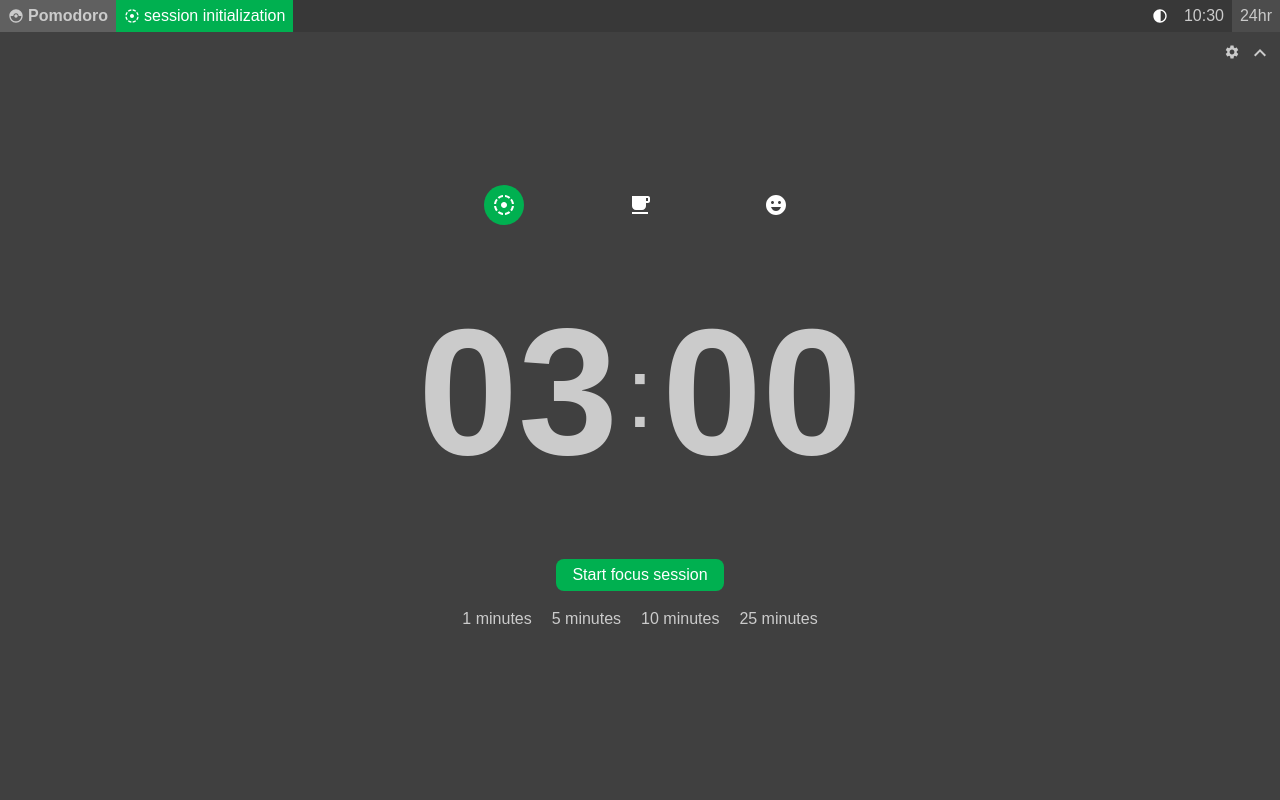
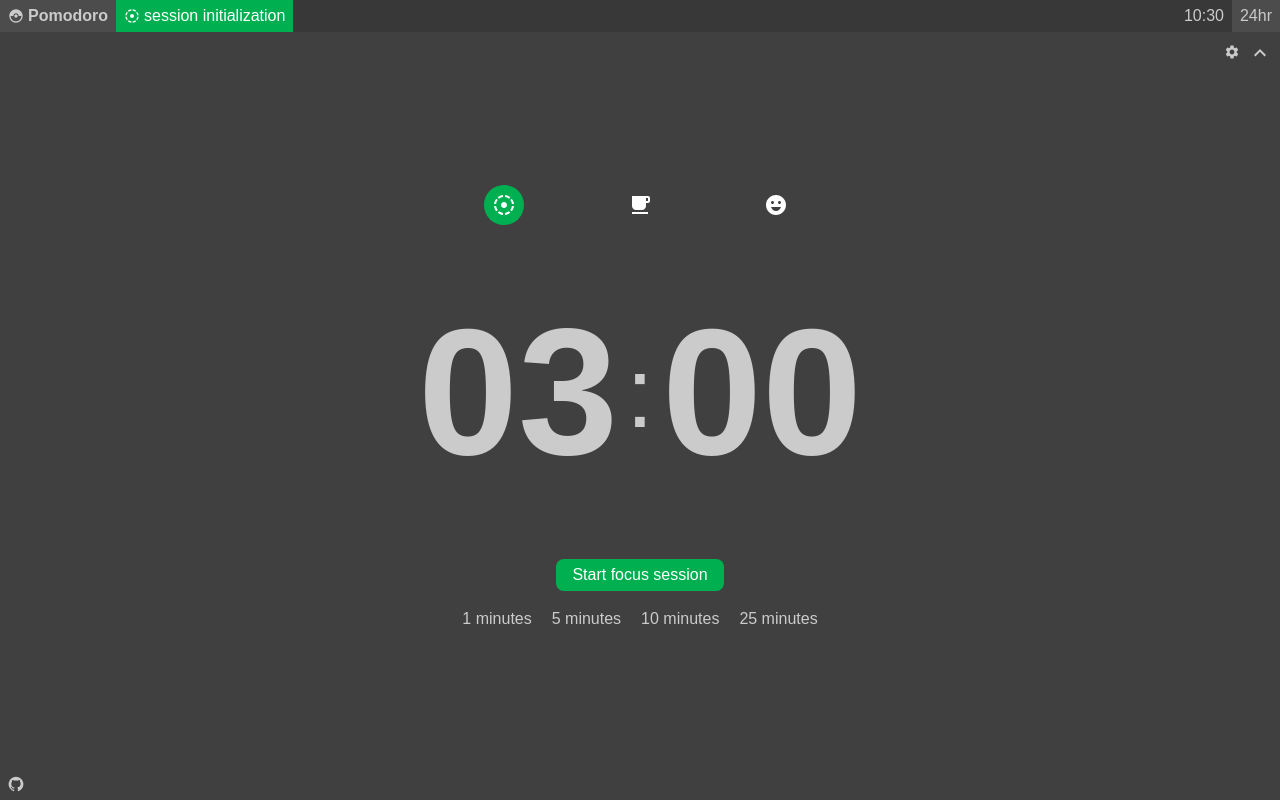
Before and after one commit to shinsouhitoshi1203/pomodoro, a React (Vite) app: page / in a window 1280 px wide. Built offline with nearby package versions, Linux system fonts and the light colour scheme.

Commit message:
Added on/off top bar + handle clicking site's logo

```diff
--- a/src/App.jsx
+++ b/src/App.jsx
@@ -1,15 +1,28 @@
-import { AnimatePresence, LayoutGroup, motion } from "motion/react";
+import {
+	AnimatePresence,
+	LayoutGroup,
+	motion,
+	MotionConfig
+} from "motion/react";
 import Navigation from "./layout/Navigation";
 import StageSwitcher from "./layout/StageSwitcher";
 import RightTopOptions from "./layout/RightTopOptions";
+import LeftBottomOptions from "./layout/LeftBottomOptions";
 
 function App() {
 	return (
-		<>
-			<div className="min-h-[400px] h-screen flex flex-col [&>*]:shrink-0">
-				<LayoutGroup>
+		<div className="App bg-back ">
+			<LayoutGroup>
+				<motion.div
+					layout
+					className="min-h-[400px] h-screen flex flex-col [&>*]:shrink-0"
+				>
 					<Navigation />
-					<motion.div layout className="grow-1 bg-back ">
+					<motion.div
+						layout
+						className="grow-1"
+						transition={{ duration: 0.25, ease: "linear" }}
+					>
 						<motion.div
 							layout
 							className="container h-full max-h-[1000px] mx-auto flex items-center justify-center overflow-hidden relative"
@@ -18,11 +31,12 @@ function App() {
 							<AnimatePresence>
 								<StageSwitcher />
 							</AnimatePresence>
+							<LeftBottomOptions />
 						</motion.div>
 					</motion.div>
-				</LayoutGroup>
-			</div>
-		</>
+				</motion.div>
+			</LayoutGroup>
+		</div>
 	);
 }
 
--- a/src/components/FocusControls/Options.jsx
+++ b/src/components/FocusControls/Options.jsx
@@ -19,7 +19,7 @@ function Options() {
 			<ContainedButton
 				color="dark"
 				tooltip="More"
-				cls="p-2 relative z-211"
+				cls="p-2 relative z-91"
 				onClick={toggle}
 			>
 				<MoreVertIcon />
--- a/src/components/FocusControls/ViewOptions.jsx
+++ b/src/components/FocusControls/ViewOptions.jsx
@@ -28,7 +28,7 @@ function ViewOption({ toggle }) {
 					}}
 				></motion.div>
 				<motion.div
-					className="absolute bottom-0 border-4 border-secondary bg-secondary rounded-xl w-full z-211"
+					className="absolute bottom-0 border-4 border-secondary bg-secondary rounded-xl w-full z-91"
 					initial={{ translateY: 100 }}
 					animate={{ translateY: 0 }}
 					exit={{ opacity: 0 }}
--- /dev/null
+++ b/src/layout/LeftBottomOptions/index.jsx
@@ -0,0 +1,21 @@
+import GitHubIcon from "@mui/icons-material/GitHub";
+import PlainButton from "../../components/buttons/PlainButton";
+const goToGitHub = () => {
+	window.location.href = "https://github.com/shinsouhitoshi1203/pomodoro";
+};
+function LeftBottomOptions() {
+	return (
+		<>
+			<div className="absolute bottom-2 left-2 flex gap-2 items-center">
+				<PlainButton
+					color="white"
+					title="repository"
+					onClick={goToGitHub}
+				>
+					<GitHubIcon />
+				</PlainButton>
+			</div>
+		</>
+	);
+}
+export default LeftBottomOptions;
--- a/src/layout/Navigation/FocusStatus/index.jsx
+++ b/src/layout/Navigation/FocusStatus/index.jsx
@@ -22,6 +22,7 @@ function FocusStatus() {
 			isDoubled = true;
 		};
 	}, []);
+
 	return (
 		<>
 			<RecShape color="green">
--- /dev/null
+++ b/src/layout/Navigation/SiteLogo/Dialog.jsx
@@ -0,0 +1,94 @@
+import { AnimatePresence, motion } from "motion/react";
+import { useCallback, useImperativeHandle, useState } from "react";
+import store from "../../../store/store";
+import ContainedButton from "../../../components/buttons/ContainedButton";
+
+const layerAnim = {
+	appear: {
+		opacity: 1
+	},
+	pop: {
+		opacity: 0
+	}
+};
+
+const dialogAnim = {
+	appear: {
+		y: 0
+	},
+	pop: {
+		y: -50
+	}
+};
+
+function Dialog({ ref }) {
+	const [showDialog, setShowDialog] = useState(false);
+
+	const handleShowDialog = useCallback((value) => {
+		if (value === false) {
+			setShowDialog(value);
+		}
+		if (store.stage.current != "init") {
+			{
+				setShowDialog((x) => !x);
+			}
+		}
+	}, []);
+	const handleCancel = useCallback(() => {
+		store.session.reset();
+		handleShowDialog(false);
+	}, []);
+
+	useImperativeHandle(ref, () => ({
+		reqToCancel: handleShowDialog
+	}));
+	return (
+		<>
+			<AnimatePresence mode="wait">
+				{showDialog && (
+					<>
+						<motion.div
+							className="fixed inset-0 backdrop-blur-sm bg-black/40 z-109"
+							onClick={handleShowDialog}
+							initial={layerAnim.pop}
+							animate={layerAnim.appear}
+							exit={layerAnim.pop}
+						></motion.div>
+						<motion.div
+							layout
+							className="absolute inset-0 flex justify-center mt-5 items-start"
+							exit={layerAnim.pop}
+						>
+							<motion.div
+								layout
+								className="w-[1/2] relative  z-213 rounded-md bg-secondary text-white"
+								initial={dialogAnim.pop}
+								animate={dialogAnim.appear}
+								exit={dialogAnim.pop}
+							>
+								<div className="px-4 pt-4 pb-2">
+									<p>Are you sure to stop the section?</p>
+								</div>
+								<div className="px-4 pt-2 pb-4 flex gap-2 justify-end">
+									<ContainedButton
+										color="red"
+										onClick={handleCancel}
+									>
+										Yes
+									</ContainedButton>
+									<ContainedButton
+										color="green"
+										onClick={handleShowDialog}
+									>
+										No
+									</ContainedButton>
+								</div>
+							</motion.div>
+						</motion.div>
+					</>
+				)}
+			</AnimatePresence>
+		</>
+	);
+}
+export default Dialog;
--- /dev/null
+++ b/src/layout/Navigation/SiteLogo/index.jsx
@@ -0,0 +1,28 @@
+import CatchingPokemonIcon from "@mui/icons-material/CatchingPokemon";
+import RecButton from "../../../components/buttons/RecButton";
+import { useCallback, useRef } from "react";
+import Dialog from "./Dialog";
+
+function SiteLogo() {
+	const dialogRef = useRef(null);
+	const handleReqToCancel = useCallback(() => {
+		if (dialogRef.current) {
+			const ctrl = dialogRef.current;
+			ctrl.reqToCancel();
+		}
+	}, []);
+	return (
+		<>
+			<Dialog ref={dialogRef} />
+			<RecButton
+				color="white"
+				cls="nav__sitename"
+				onClick={handleReqToCancel}
+			>
+				<CatchingPokemonIcon fontSize="16" />
+				<span className="font-bold">Pomodoro</span>
+			</RecButton>
+		</>
+	);
+}
+export default SiteLogo;
--- a/src/layout/Navigation/index.jsx
+++ b/src/layout/Navigation/index.jsx
@@ -1,30 +1,70 @@
-import { motion } from "motion/react";
+import { AnimatePresence, motion } from "motion/react";
 
 import RecButton from "../../components/buttons/RecButton";
-import CatchingPokemonIcon from "@mui/icons-material/CatchingPokemon";
 
 import Time from "./Time";
 import ContrastIcon from "@mui/icons-material/Contrast";
 import FocusStatus from "./FocusStatus";
+import { useEffect, useState } from "react";
+import useStore from "../../store/useStore";
+import SiteLogo from "./SiteLogo";
+
+const anim = {
+	appear: {
+		y: 0,
+		height: "auto"
+	},
+	pop: {
+		y: -50,
+		height: 0
+	}
+};
+
 function Navigation() {
+	const [isAllowed, setIsAllowed] = useState(false);
+
+	useEffect(() => {
+		let isDoubled = false;
+		let unsub = useStore.subscribe(
+			(state) => state.app.topBar,
+			(topBar) => {
+				if (isDoubled) return;
+				setIsAllowed(topBar);
+			},
+			{
+				fireImmediately: true
+			}
+		);
+		return () => {
+			isDoubled = true;
+			unsub();
+		};
+	}, []);
+
 	return (
-		<>
-			<motion.nav layout className="navigation z-100 bg-secondary">
+		<AnimatePresence mode="wait">
+			{isAllowed && (
+				<motion.nav
+					layout
+					className="navigation z-100 bg-secondary"
+					initial={anim.pop}
+					animate={anim.appear}
+					exit={anim.pop}
+					transition={{ ease: "linear", duration: 0.25 }}
+				>
 					<div className="container flex items-stretch mx-auto ">
-					<RecButton color="white" cls="nav__sitename">
-						<CatchingPokemonIcon fontSize="16" />
-						<span className="font-bold">Pomodoro</span>
-					</RecButton>
+						<SiteLogo />
 						<FocusStatus />
 						<div className="ml-auto rightside flex">
-						<RecButton color="transparent" cls="">
+							{/* <RecButton color="transparent" cls="">
 								<ContrastIcon fontSize="16" />
-						</RecButton>
+							</RecButton> */}
 							<Time />
 						</div>
 					</div>
 				</motion.nav>
-		</>
+			)}
+		</AnimatePresence>
 	);
 }
 export default Navigation;
--- a/src/layout/RightTopOptions/index.jsx
+++ b/src/layout/RightTopOptions/index.jsx
@@ -1,17 +1,49 @@
 import SettingsIcon from "@mui/icons-material/Settings";
 import ExpandLessIcon from "@mui/icons-material/ExpandLess";
+import ExpandMoreIcon from "@mui/icons-material/ExpandMore";
 import PlainButton from "../../components/buttons/PlainButton";
-import { motion } from "motion/react";
+import { motion, useAnimate, useMotionValue } from "motion/react";
+import { useCallback, useEffect, useRef } from "react";
+import store from "../../store/store";
 function RightTopOptions() {
+	const X = useRef(0);
+	const animationRef = useRef();
+	const [animator, animate] = useAnimate();
+	const toggle = useCallback(() => {
+		animationRef.current = animate(
+			animator.current,
+			{
+				rotate: X.current + 180
+			},
+			{
+				duration: 0.15,
+				ease: "linear",
+				onComplete: () => {
+					animationRef.current = null;
+					X.current = X.current + 180;
+					store.app.toggleTopBar();
+				}
+			}
+		);
+	}, []);
+
 	return (
 		<>
 			<div className="absolute top-2 right-2 flex gap-2 items-center">
 				<PlainButton color="white" title="Settings">
 					<SettingsIcon />
 				</PlainButton>
-				<PlainButton color="white" title="Hide the topbar">
-					<motion.div>
-						<ExpandLessIcon />
+				<PlainButton
+					color="white"
+					title="Hide the topbar"
+					onClick={toggle}
+				>
+					<motion.div ref={animator}>
+						{!store.app.topBar ? (
+							<ExpandMoreIcon />
+						) : (
+							<ExpandLessIcon />
+						)}
 					</motion.div>
 				</PlainButton>
 			</div>
--- a/src/main.css
+++ b/src/main.css
@@ -24,5 +24,5 @@
 
 /* ultilities */
 @utility secure-layer {
-	@apply w-screen h-screen fixed inset-0 z-200;
+	@apply w-screen h-screen fixed inset-0 z-90;
 }
--- a/src/store/store.js
+++ b/src/store/store.js
@@ -66,6 +66,10 @@ const store = {
 		set set(stage) {
 			useStore.setState({ appStage: stage });
 			// reset stage...
+		},
+		get current() {
+			const state = useStore.getState();
+			return state.appStage;
 		},
 		set setSession(stage) {
 			useStore.setState((state) => ({
@@ -263,6 +267,29 @@ const store = {
 				this.setIncrease("longs");
 			}
 		}
+	},
+
+	app: {
+		set topBar(value) {
+			useStore.setState((state) => ({
+				app: {
+					...state.app,
+					topBar: value
+				}
+			}));
+		},
+		get topBar() {
+			const state = useStore.getState();
+			return state.app.topBar;
+		},
+		toggleTopBar() {
+			useStore.setState((state) => ({
+				app: {
+					...state.app,
+					topBar: !state.app.topBar
+				}
+			}));
+		}
 	}
 };
 
--- a/src/store/useStore.js
+++ b/src/store/useStore.js
@@ -14,7 +14,6 @@ const useStore = create(
 				},
 				viewTimeRemaining: true
 			},
-
 			// for work session
 			appStage: "init", // init | focus | short | long
 			status: {
@@ -35,6 +34,12 @@ const useStore = create(
 				focus: 0,
 				short: 0,
 				long: 0
+			},
+
+			app: {
+				theme: "dark",
+				showSettings: false,
+				topBar: true
 			}
 		};
 	})
```
Lines whose indentation alone changed are shown as unchanged.
